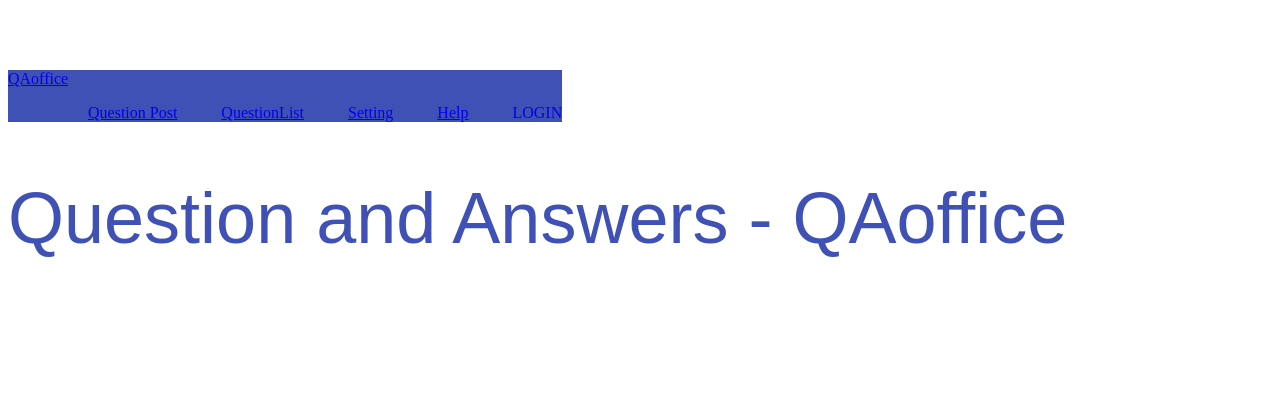
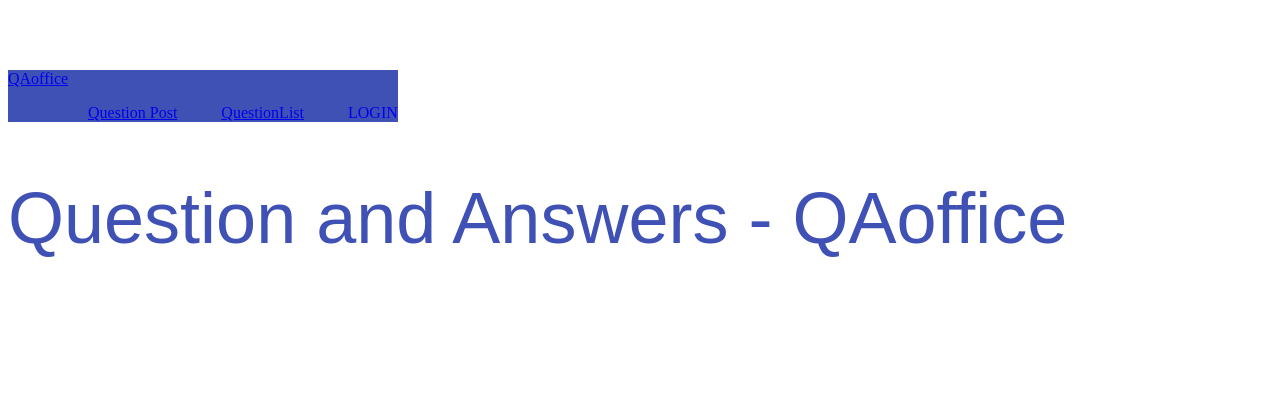
Before and after one commit to webdbhosei/QAoffice, a Django app: page / in a window 1280 px wide. Shown: the top 420 px of the page. Run offline with Django 3.2, Linux system fonts and the light colour scheme; some libraries are stand-ins or nearby versions.

Commit message:
nav barのボタンを一部編集

```diff
--- a/templates/base.html
+++ b/templates/base.html
@@ -154,16 +154,12 @@
                       <a class="dropdown-item" href="#">Login</a>
                       <a class="dropdown-item" href="{% url 'ky_0141_2' %}">Question Post</a>
                       <a class="dropdown-item" href="#">Question List</a>
-                      <a class="dropdown-item" href="#">Setting</a>
-                      <a class="dropdown-item" href="#">Help</a>
                     </div>
                 </div class="nav-list">
                     <a class="h2 icon" href="{% url 'index' %}" >QAoffice</a>
                     <ul class="nav nav-tabs">
                         <a class="h5 list" href="{% url 'ky_0141_2' %}" class="TopPageLink">Question Post</a>
                         <a class="h5 list" href="#" >QuestionList</a>
-                        <a class="h5 list" href="#">Setting</a>
-                        <a class="h5 list" href="#">Help</a>
                         <a class="h5 login" href="#" >LOGIN</a>
                     </ul>
             </nav>
```
